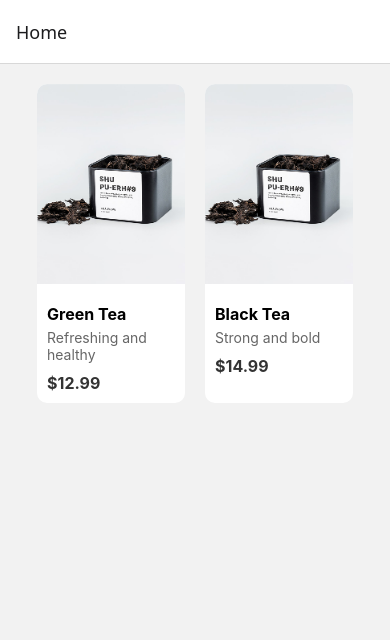
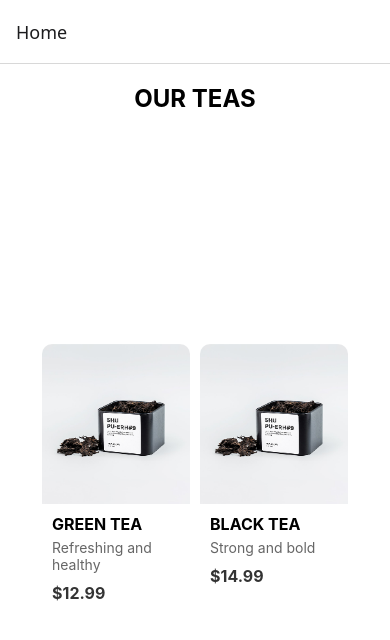
Before and after one commit to kweozz/react-native-v2, a React Native app in the folder mobile-app/: screen /Home in a window 390 px wide. Shown: the top 640 px of the page. Built offline with nearby package versions, Linux system fonts and the light colour scheme.

Commit message:
refactor App component layout; enhance HomeScreen with title and styling; adjust ProductCard margins and image height

```diff
--- a/mobile-app/App.js
+++ b/mobile-app/App.js
@@ -1,12 +1,15 @@
 import { StatusBar } from 'expo-status-bar';
 import { NavigationContainer } from '@react-navigation/native';
 import { createStackNavigator } from '@react-navigation/stack';
+import { View, StyleSheet } from 'react-native';
 import HomeScreen from './components/HomeScreen';
+
 
 const Stack = createStackNavigator();
 
 export default function App() {
   return (
+    <View style={styles.container}>
       <NavigationContainer>
         <Stack.Navigator initialRouteName="Home">
           <Stack.Screen name="Home" component={HomeScreen} />
@@ -14,5 +17,13 @@ export default function App() {
         </Stack.Navigator>
         <StatusBar style="auto" />
       </NavigationContainer>
+    </View>
   );
 }
+
+const styles = StyleSheet.create({
+  container: {
+    flex: 1,
+    backgroundColor: '#fff',
+  },
+});
--- a/mobile-app/components/HomeScreen.js
+++ b/mobile-app/components/HomeScreen.js
@@ -1,24 +1,25 @@
 import React from 'react';
-import { View, StyleSheet, ScrollView } from 'react-native';
+import { View, StyleSheet, ScrollView, Text } from 'react-native';
 import ProductCard from './ProductCard';
 import teaImage from '../assets/tea1.png';
 
 const HomeScreen = ({ navigation }) => {
   return (
     <ScrollView contentContainerStyle={styles.container}>
+      <Text style={styles.title}>Our Teas</Text>
       <ProductCard
         title="Green Tea"
         subtitle="Refreshing and healthy"
         price="12.99"
         image={teaImage}
-        //onPress={() => navigation.navigate('Details', { product: { title: 'Green Tea', subtitle: 'Refreshing and healthy', price: '12.99', image: teaImage } })}
+        onPress={() => navigation.navigate('Details', { product: { title: 'Green Tea', subtitle: 'Refreshing and healthy', price: '12.99', image: teaImage } })}
       />
       <ProductCard
         title="Black Tea"
         subtitle="Strong and bold"
         price="14.99"
         image={teaImage}
-        //onPress={() => navigation.navigate('Details', { product: { title: 'Black Tea', subtitle: 'Strong and bold', price: '14.99', image: teaImage } })}
+        onPress={() => navigation.navigate('Details', { product: { title: 'Black Tea', subtitle: 'Strong and bold', price: '14.99', image: teaImage } })}
       />
       {/* Add more ProductCard components as needed */}
     </ScrollView>
@@ -30,7 +31,17 @@ const styles = StyleSheet.create({
     flexDirection: 'row',
     flexWrap: 'wrap',
     justifyContent: 'center',
+    backgroundColor: '#fff',
+    height: '100%',
     padding: 10,
+  },
+  title: {
+    fontSize: 24,
+    fontWeight: 'bold',
+textTransform: 'uppercase',
+    margin: 10,
+    width: '100%',
+    textAlign: 'center',
   },
 });
 
--- a/mobile-app/components/ProductCard.js
+++ b/mobile-app/components/ProductCard.js
@@ -19,12 +19,11 @@ const styles = StyleSheet.create({
     width: '40%',
     backgroundColor: '#fff',
     borderRadius: 10,
-    gap: 10,
-    margin: 10,
+    margin: 5,
   },
   image: {
     width: '100%',
-    height: 200,
+    height: 160,
     borderTopLeftRadius: 10,
     borderTopRightRadius: 10,
   },
@@ -35,6 +34,7 @@ const styles = StyleSheet.create({
     fontSize: 16,
     fontWeight: 'bold',
     marginBottom: 5,
+    textTransform: 'uppercase',
 
   },
   description: {
```
Lines whose indentation alone changed are shown as unchanged.
